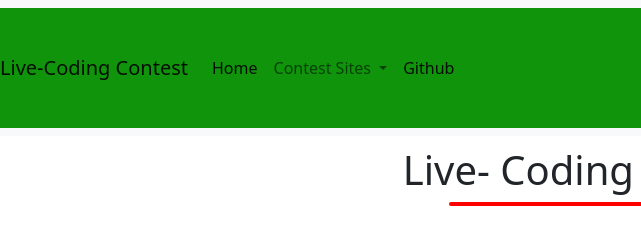
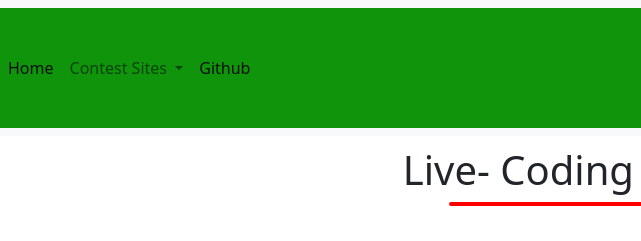
Before and after one commit to prosenjit07/livecontest, a plain HTML site: page index.html in a window 1280 px wide. Shown: the full height of the page, 0-641 px from the left. Drawn offline with nearby package versions, Linux system fonts and the light colour scheme; no server answers.

Commit message:
nav update

```diff
--- a/index.html
+++ b/index.html
@@ -17,8 +17,6 @@
     <nav id="navbar">
         <nav class="navbar navbar-expand-lg bg-light">
             <div class="container-fluid nav">
-
-                <a class="navbar-brand" href="#">Live-Coding Contest</a>
                 <button class="navbar-toggler" type="button" data-bs-toggle="collapse"
                     data-bs-target="#navbarSupportedContent" aria-controls="navbarSupportedContent"
                     aria-expanded="false" aria-label="Toggle navigation">
```
Also changed, not shown: style.css (line endings or trailing spaces).
